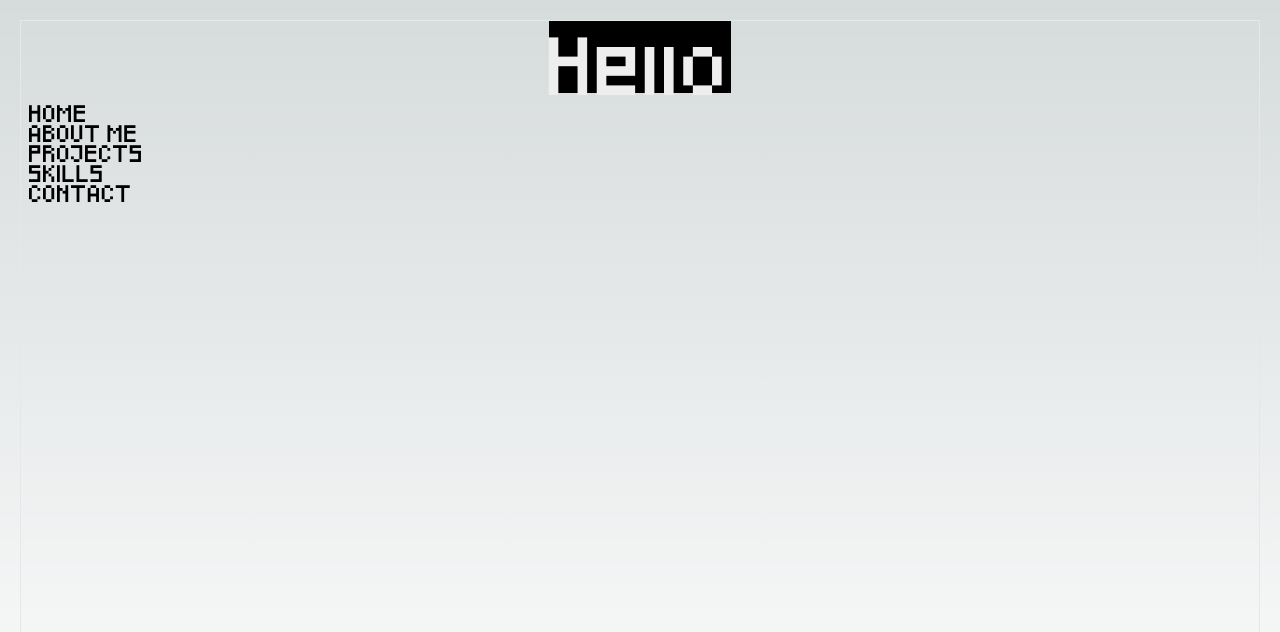
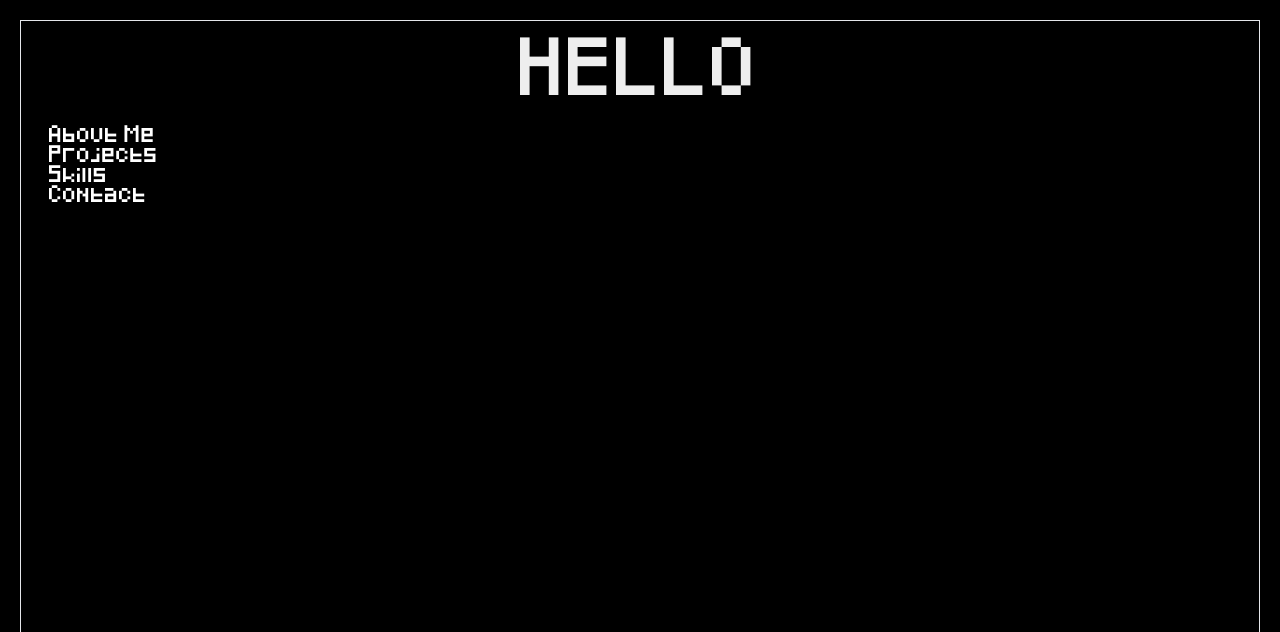
Before and after one commit to davisf20/davis-portfolio, a Next.js app: page / in a window 1280 px wide. Shown: the top 632 px of the page. Built offline with nearby package versions, Linux system fonts and the light colour scheme.

Commit message:
feat: new sections

```diff
--- /dev/null
+++ b/app/components/BackButton/BackButton.tsx
@@ -0,0 +1,15 @@
+import { Section } from "@/app/pageSections/Section";
+import TypingText from "../TypingText/TypingText";
+
+const BackButton = ({ onSectionChange }: { onSectionChange: (section: Section) => void }) => {
+  return (
+    <button
+      onClick={() => onSectionChange('menu')}
+      className="absolute top-5 left-5 text-sm"
+    >
+      <TypingText text='← Back' />
+    </button>
+  );
+};
+
+export default BackButton;
--- /dev/null
+++ b/app/components/TypingText/SequentialTyping.tsx
@@ -0,0 +1,35 @@
+import { FC, ReactNode, useEffect, useState } from 'react';
+
+type TypingElement = {
+  id: string;
+  element: ReactNode;
+};
+
+type SequentialTypingProps = {
+  elements: TypingElement[];
+  delay?: number;
+};
+
+const SequentialTyping: FC<SequentialTypingProps> = ({ elements, delay = 1000 }) => {
+  const [activeIndex, setActiveIndex] = useState(0);
+
+  useEffect(() => {
+    if (activeIndex < elements.length - 1) {
+      const timer = setTimeout(
+        () => setActiveIndex(activeIndex + 1),
+        delay
+      );
+      return () => clearTimeout(timer);
+    }
+  }, [activeIndex, elements.length, delay]);
+
+  return (
+    <>
+      {elements.map((element, index) => (
+        index <= activeIndex ? <div key={element.id}>{element.element}</div> : null
+      ))}
+    </>
+  );
+};
+
+export default SequentialTyping;
--- a/app/globals.css
+++ b/app/globals.css
@@ -21,13 +21,3 @@
     --background-end-rgb: 0, 0, 0;
   }
 }
-
-body {
-  color: rgb(var(--foreground-rgb));
-  background: linear-gradient(
-      to bottom,
-      transparent,
-      rgb(var(--background-end-rgb))
-    )
-    rgb(var(--background-start-rgb));
-}
--- a/app/layout.tsx
+++ b/app/layout.tsx
@@ -14,7 +14,7 @@ export default function RootLayout({
 }) {
   return (
     <html lang='en'>
-      <body className={pixeled.className}>{children}</body>
+      <body className={`${pixeled.className} bg-black text-white`}>{children}</body>
     </html>
   );
 }
--- a/app/page.tsx
+++ b/app/page.tsx
@@ -1,12 +1,41 @@
-import Header from '@/app/pageSections/Header';
+'use client';
+
+import Menu from '@/app/pageSections/Menu';
 import { TypingProvider } from './context/typing/TypingProvider';
+import { Section } from './pageSections/Section';
+import About from './pageSections/sections/About';
+import { useState } from 'react';
+import Projects from './pageSections/sections/Projects';
+import Skills from './pageSections/sections/Skills';
+import Contact from './pageSections/sections/Contact';
+import Header from './pageSections/Header';
 
-export default function Home() {
+const SectionComponents: Record<Section, React.FC<{ onSectionChange: (section: Section) => void }>> = {
+  menu: ({ onSectionChange }: { onSectionChange: (section: Section) => void }) => (
+    <Menu onSectionChange={onSectionChange} />
+  ),
+  about: About,
+  projects: Projects,
+  skills: Skills,
+  contact: Contact,
+} as const;
+
+const Home = () => {
+  const [currentSection, setCurrentSection] = useState<Section>('menu');
+  const CurrentSection = SectionComponents[currentSection];
+
   return (
-    <main>
+    <main className='uppercase'>
       <TypingProvider>
-        <Header />
+        <section className='m-5 h-screen border'>
+          <Header />
+          <div className='flex-1 p-5'>
+            <CurrentSection onSectionChange={setCurrentSection} />
+          </div>
+        </section>
       </TypingProvider>
     </main>
   );
 }
+
+export default Home;
--- a/app/pageSections/Header.tsx
+++ b/app/pageSections/Header.tsx
@@ -1,74 +1,9 @@
-'use client';
+import GlitchText from "../components/GlitchText/GlitchText";
 
-import TypingText from '@/app/components/TypingText/TypingText';
-import { FC, useEffect, useState } from 'react';
-import Link from 'next/link';
-import GlitchText from '@/app/components/GlitchText/GlitchText';
-
-type LinkType = {
-  name: string;
-  href: string;
-};
-
-const menuLinks: LinkType[] = [
-  {
-    name: 'Home',
-    href: '#home',
-  },
-  {
-    name: 'About Me',
-    href: '#about',
-  },
-  {
-    name: 'Projects',
-    href: '#projects',
-  },
-  {
-    name: 'Skills',
-    href: '#skills',
-  },
-  {
-    name: 'Contact',
-    href: '#contact',
-  },
-];
-
-const Header: FC = () => {
-  const [activeIndex, setActiveIndex] = useState(0);
-
-  useEffect(() => {
-    if (activeIndex < menuLinks.length - 1) {
-      const timer = setTimeout(
-        () => setActiveIndex(activeIndex + 1),
-        calculateTotalTypingTime(menuLinks[activeIndex])
-      );
-      return () => clearTimeout(timer);
-    }
-  }, [activeIndex]);
-
-  function calculateTotalTypingTime(link: LinkType) {
-    const speed = 100;
-    return link.name.length * speed;
-  }
-
+const Header = () => {
   return (
-    <header className='m-5 h-screen border'>
-      <div className='flex flex-col items-center'>
-        <GlitchText text={'Hello'} />
-      </div>
-
-      <div className='m-2 flex flex-col text-sm'>
-        {menuLinks.map((link: LinkType, index) => {
-          if (index <= activeIndex) {
-            return (
-              <Link key={link.name} href={link.href}>
-                <TypingText text={link.name} className='uppercase' />
-              </Link>
-            );
-          }
-          return null;
-        })}
-      </div>
+    <header className='flex flex-col items-center'>
+      <GlitchText text={'Hello'} />
     </header>
   );
 };
--- /dev/null
+++ b/app/pageSections/Menu.tsx
@@ -0,0 +1,60 @@
+'use client';
+
+import TypingText from '@/app/components/TypingText/TypingText';
+import { FC, useEffect, useState } from 'react';
+import GlitchText from '@/app/components/GlitchText/GlitchText';
+import { Section } from './Section';
+import SequentialTyping from '../components/TypingText/SequentialTyping';
+
+type LinkType = {
+  name: string;
+  section: Section;
+};
+
+const menuLinks: LinkType[] = [
+  {
+    name: 'About Me',
+    section: 'about',
+  },
+  {
+    name: 'Projects',
+    section: 'projects',
+  },
+  {
+    name: 'Skills',
+    section: 'skills',
+  },
+  {
+    name: 'Contact',
+    section: 'contact',
+  },
+];
+
+type MenuProps = {
+  onSectionChange: (section: Section) => void;
+};
+
+const Menu: FC<MenuProps> = ({ onSectionChange }) => {
+  const elements = menuLinks.map((link) => ({
+    id: link.section,
+    element: (
+      <button
+        onClick={() => onSectionChange(link.section)}
+        className='text-left text-sm'
+      >
+        <TypingText text={link.name} />
+      </button>
+    ),
+  }));
+
+  return (
+    <section className='m-2 flex flex-col text-sm'>
+      <SequentialTyping
+        elements={elements}
+        delay={1000}
+      />
+    </section>
+  );
+};
+
+export default Menu;
--- /dev/null
+++ b/app/pageSections/Section.tsx
@@ -0,0 +1 @@
+export type Section = 'menu' | 'about' | 'projects' | 'skills' | 'contact';
--- /dev/null
+++ b/app/pageSections/sections/About.tsx
@@ -0,0 +1,29 @@
+import BackButton from "@/app/components/BackButton/BackButton";
+import TypingText from "../../components/TypingText/TypingText";
+import { Section } from "@/app/pageSections/Section";
+import SequentialTyping from "@/app/components/TypingText/SequentialTyping";
+
+const About = ({ onSectionChange }: { onSectionChange: (section: Section) => void }) => {
+  const elements = [
+    {
+      id: 'back',
+      element: <BackButton onSectionChange={onSectionChange} />
+    },
+    {
+      id: 'title',
+      element: (
+        <div className="flex justify-center">
+          <TypingText text='About Me' />
+        </div>
+      )
+    }
+  ];
+
+  return (
+    <section className="relative">
+      <SequentialTyping elements={elements} />
+    </section>
+  );
+};
+
+export default About;
--- /dev/null
+++ b/app/pageSections/sections/Contact.tsx
@@ -0,0 +1,7 @@
+import TypingText from "../../components/TypingText/TypingText";
+
+const Contact = () => {
+  return <TypingText text='Contact' />;
+};
+
+export default Contact;
--- /dev/null
+++ b/app/pageSections/sections/Projects.tsx
@@ -0,0 +1,7 @@
+import TypingText from "../../components/TypingText/TypingText";
+
+const Projects = () => {
+  return <TypingText text='Projects' />;
+};
+
+export default Projects;
--- /dev/null
+++ b/app/pageSections/sections/Skills.tsx
@@ -0,0 +1,7 @@
+import TypingText from "../../components/TypingText/TypingText";
+
+const Skills = () => {
+  return <TypingText text='Skills' />;
+};
+
+export default Skills;
```
